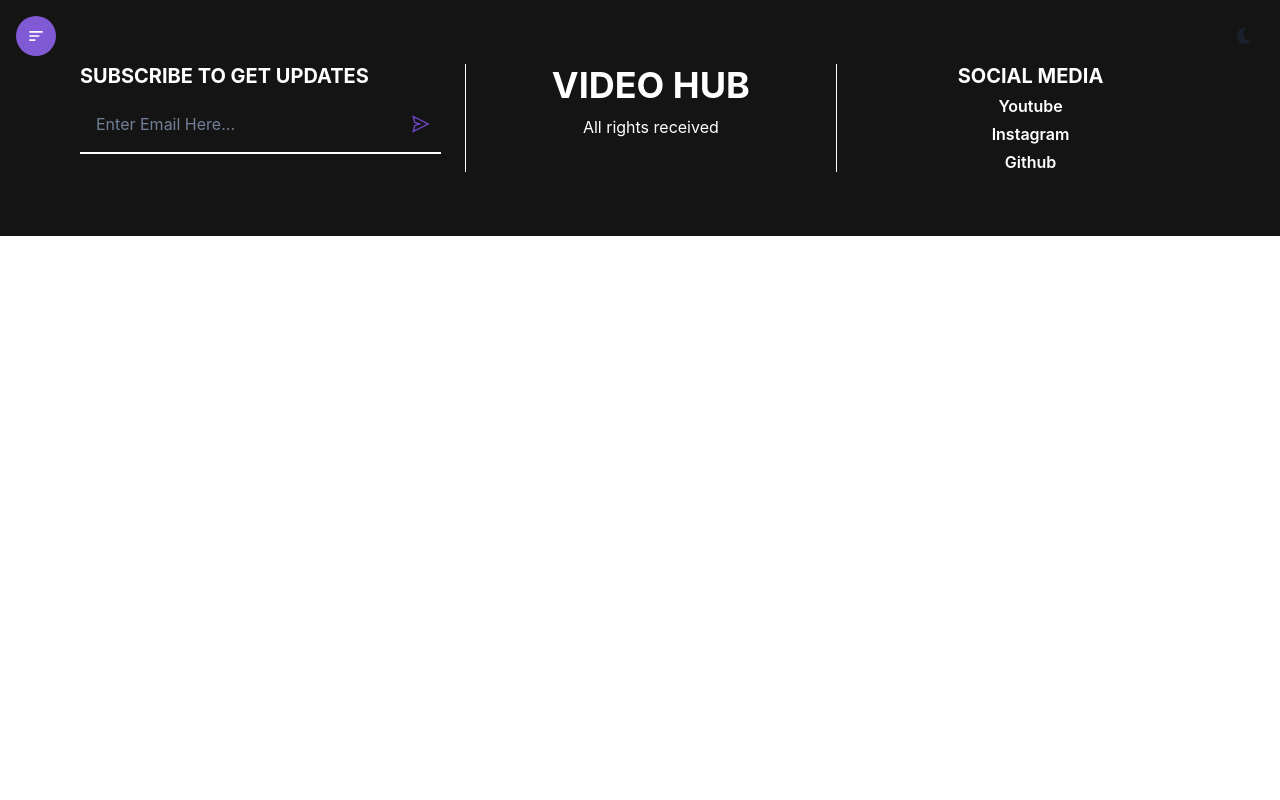
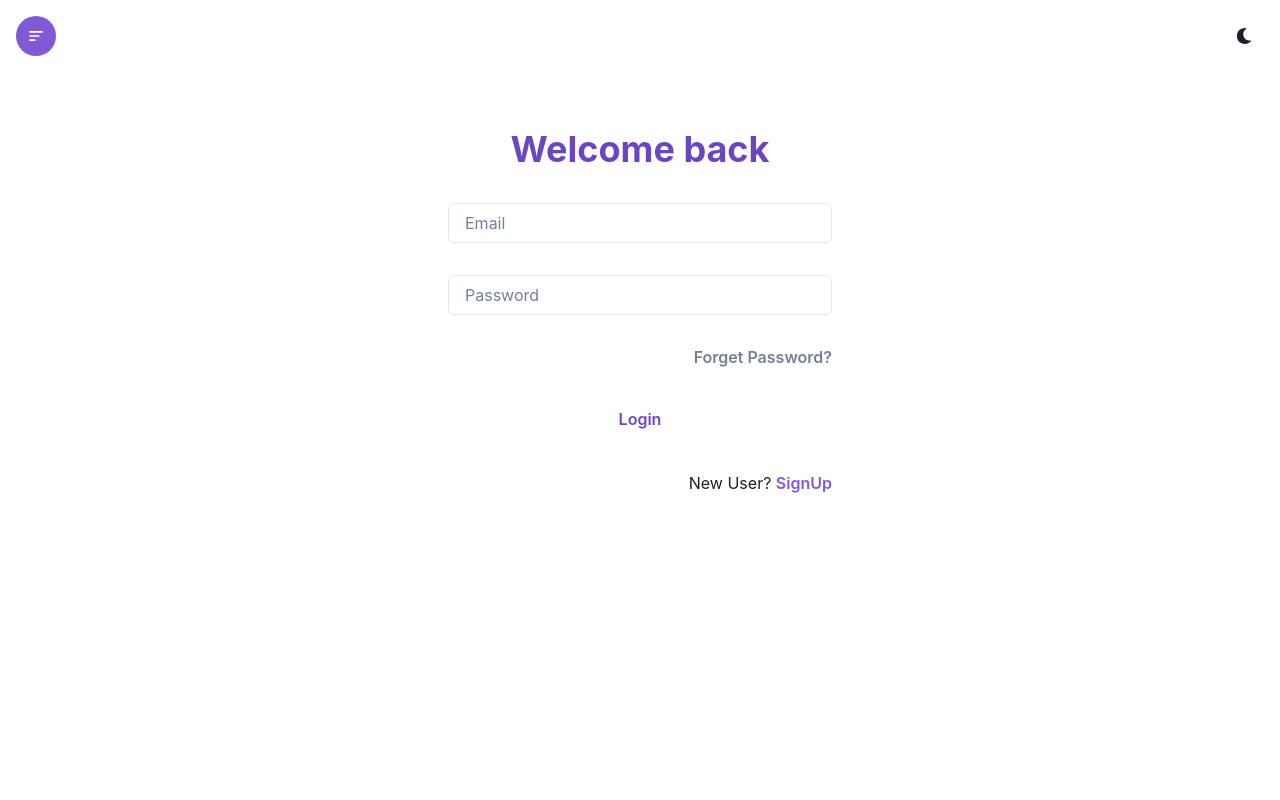
Before and after one commit to sakshichavre20/videoHub, a React (Create React App) app: page /login in a window 1280 px wide. Shown: the top 800 px of the page. Built offline with nearby package versions, Linux system fonts and the light colour scheme.

Commit message:
[END] VideoHUb website

```diff
--- a/src/App.js
+++ b/src/App.js
@@ -1,7 +1,10 @@
 import Footer from "./components/Footer";
 import Header from "./components/Header";
 import Home from "./components/Home";
+import Login from "./components/Login";
 import React from "react";
+import Signup from "./components/Signup";
+import UploadVideo from "./components/UploadVideo";
 import Videos from "./components/Videos";
 import { BrowserRouter as Router, Route, Routes } from "react-router-dom";
 
@@ -12,6 +15,9 @@ function App() {
       <Routes>
         <Route path="/" element={<Home />} />
         <Route path="/videos" element={<Videos />} />
+        <Route path="/upload" element={<UploadVideo />} />
+        <Route path="/login" element={<Login />} />
+        <Route path="/signup" element={<Signup />} />
       </Routes>
       <Footer />
     </Router>
--- /dev/null
+++ b/src/components/Login.jsx
@@ -0,0 +1,57 @@
+import React from "react";
+import { Link } from "react-router-dom";
+
+import {
+  Button,
+  Container,
+  Heading,
+  Input,
+  Text,
+  VStack,
+} from '@chakra-ui/react';
+
+const Login = () => {
+  return (
+    <Container maxW="container.xl" h="100vh" p="16">
+      <form>
+        <VStack
+          alignItems={'stretch'}
+          spacing="8"
+          m="auto"
+          my="16"
+          w={['full', '96']}
+        >
+          <Heading textAlign={'center'} color="purple.600">
+            Welcome back
+          </Heading>
+          <Input
+            placeholder="Email"
+            type="email"
+            required
+            focusBorderColor="purple.500"
+          />
+          <Input
+            placeholder="Password"
+            type="password"
+            required
+            focusBorderColor="purple.500"
+          />
+          <Button variant="link" alignSelf="flex-end">
+            <Link to="/forgertpassword">Forget Password?</Link>
+          </Button>
+          <Button variant="ghost" colorScheme="purple" type="submit">
+            <Link to="/home">Login</Link>
+          </Button>
+          <Text textAlign={'right'}>
+            New User?{' '}
+            <Button variant="link" alignSelf="flex-end" colorScheme="purple">
+              <Link to="/signup"> SignUp</Link>
+            </Button>
+          </Text>
+        </VStack>
+      </form>
+    </Container>
+  );
+};
+
+export default Login;
--- /dev/null
+++ b/src/components/Signup.jsx
@@ -0,0 +1,63 @@
+import React from "react";
+import { Link } from "react-router-dom";
+
+import {
+  Avatar,
+  Button,
+  Container,
+  Heading,
+  Input,
+  VStack,
+  Text,
+} from '@chakra-ui/react';
+
+const Signup = () => {
+  return (
+    <Container maxW="container.xl" h="100vh" p="16">
+      <form>
+        <VStack
+          alignItems={'stretch'}
+          spacing="8"
+          m="auto"
+          my="16"
+          w={['full', '96']}
+        >
+          <Heading textAlign={'center'} color="purple.600">
+            VideoHUB
+          </Heading>
+          <Avatar alignSelf={'center'} boxSize={'32'} />
+          <Input
+            placeholder="Name"
+            type="text"
+            required
+            focusBorderColor="purple.500"
+          />
+          <Input
+            placeholder="Email"
+            type="email"
+            required
+            focusBorderColor="purple.500"
+          />
+          <Input
+            placeholder="Password"
+            type="password"
+            required
+            focusBorderColor="purple.500"
+          />
+
+          <Button variant="ghost" colorScheme="purple" type="submit">
+            <Link to="/home">Login</Link>
+          </Button>
+          <Text textAlign={'right'}>
+            Existing User?{' '}
+            <Button variant="link" alignSelf="flex-end" colorScheme="purple">
+              <Link to="/login">Login</Link>
+            </Button>
+          </Text>
+        </VStack>
+      </form>
+    </Container>
+  );
+};
+
+export default Signup;
--- /dev/null
+++ b/src/components/UploadVideo.jsx
@@ -0,0 +1,38 @@
+import React from "react";
+import { Button, Container, HStack, Input, VStack } from "@chakra-ui/react";
+import { AiOutlineCloudUpload } from "react-icons/ai";
+
+const UploadVideo = () => {
+  return (
+    <Container maxW="container.xl" h="100vh" p="16">
+      <VStack color="purple.600" h="full" justifyContent="center">
+        <AiOutlineCloudUpload size={'10vmax'} />
+
+        <form>
+          <HStack>
+            <Input
+              required
+              type="file"
+              css={{
+                '&::file-selector-button': {
+                  border: 'none',
+                  width: 'calc(100% + 36px)',
+                  height: '100%',
+                  backgroundColor: 'white',
+                  color: 'purple',
+                  marginLeft: '-18px',
+                  cursor: 'pointer',
+                },
+              }}
+            />
+            <Button colorScheme="purple" type="submit">
+              Upload
+            </Button>
+          </HStack>
+        </form>
+      </VStack>
+    </Container>
+  );
+};
+
+export default UploadVideo;
--- a/src/components/Videos.jsx
+++ b/src/components/Videos.jsx
@@ -1,7 +1,56 @@
-import React from "react";
+import React, { useState } from "react";
+import { Button, Heading, Stack, Text, VStack } from "@chakra-ui/react";
 
 const Videos = () => {
-  return <div>Videos</div>;
+  const videosArr = [
+    'https://player.vimeo.com/progressive_redirect/playback/689949818/rendition/540p?loc=external&oauth2_token_id=1027659655&signature=cf602155bf49e4e74db6f2ec9d4ecf067fbab44c4295a8950d58ecdb88910882',
+    'https://player.vimeo.com/progressive_redirect/playback/697718184/rendition/360p?loc=external&oauth2_token_id=1027659655&signature=26d69c3df603d083fedd663acaab4d35a33444d11033a626864cf1e578e136cf',
+    'https://player.vimeo.com/external/510850877.hd.mp4?s=d5e9ed9ea40ba755e28512cce6c1ad00d92506f7&profile_id=174',
+    'https://player.vimeo.com/external/577442929.hd.mp4?s=95231c8a7fe2066ffb640204591b01a6c326b97c&profile_id=174',
+    'https://player.vimeo.com/progressive_redirect/playback/689925384/rendition/360p?loc=external&oauth2_token_id=1027659655&signature=5a819f11298d53cc1ed85837342f47ea61c8f95b9aeeb0c38edab72a80e0db78',
+    'https://player.vimeo.com/progressive_redirect/playback/688648666/rendition/720p?loc=external&oauth2_token_id=1027659655&signature=070a16d4b244bc11c2bd17b03e04e50460be3d2726ed554959a49fc05dbd0281',
+    'https://player.vimeo.com/progressive_redirect/playback/690770660/rendition/720p?loc=external&oauth2_token_id=1027659655&signature=3a048039957fd878fc72b809b9a0e5f2102eded879a83e00784ecd3ba5123614',
+  ];
+
+  const [videoSrc, setVideoSrc] = useState(videosArr[0]);
+
+  return (
+    <Stack direction={['column', 'row']} h="100vh">
+      <VStack w="full">
+        <video
+          controls
+          controlsList="nodownload"
+          src={videoSrc}
+          style={{
+            width: '100%',
+          }}
+        ></video>
+        <VStack alignItems={'flex-start'} p="8" w="full" overflowY={'auto'}>
+          <Heading>Sample Video</Heading>
+          <Text>
+            This is a sample video for testing and demo, called description
+          </Text>
+        </VStack>
+      </VStack>
+      <VStack
+        w={['full', 'xl']}
+        alignItems={'stretch'}
+        p="8"
+        spacing={'8'}
+        overflowY={'auto'}
+      >
+        {videosArr.map((item, index) => (
+          <Button
+            variant={'ghost'}
+            colorScheme="purple"
+            onClick={() => setVideoSrc(item)}
+          >
+            Lecture {index + 1}
+          </Button>
+        ))}
+      </VStack>
+    </Stack>
+  );
 };
 
 export default Videos;
```
